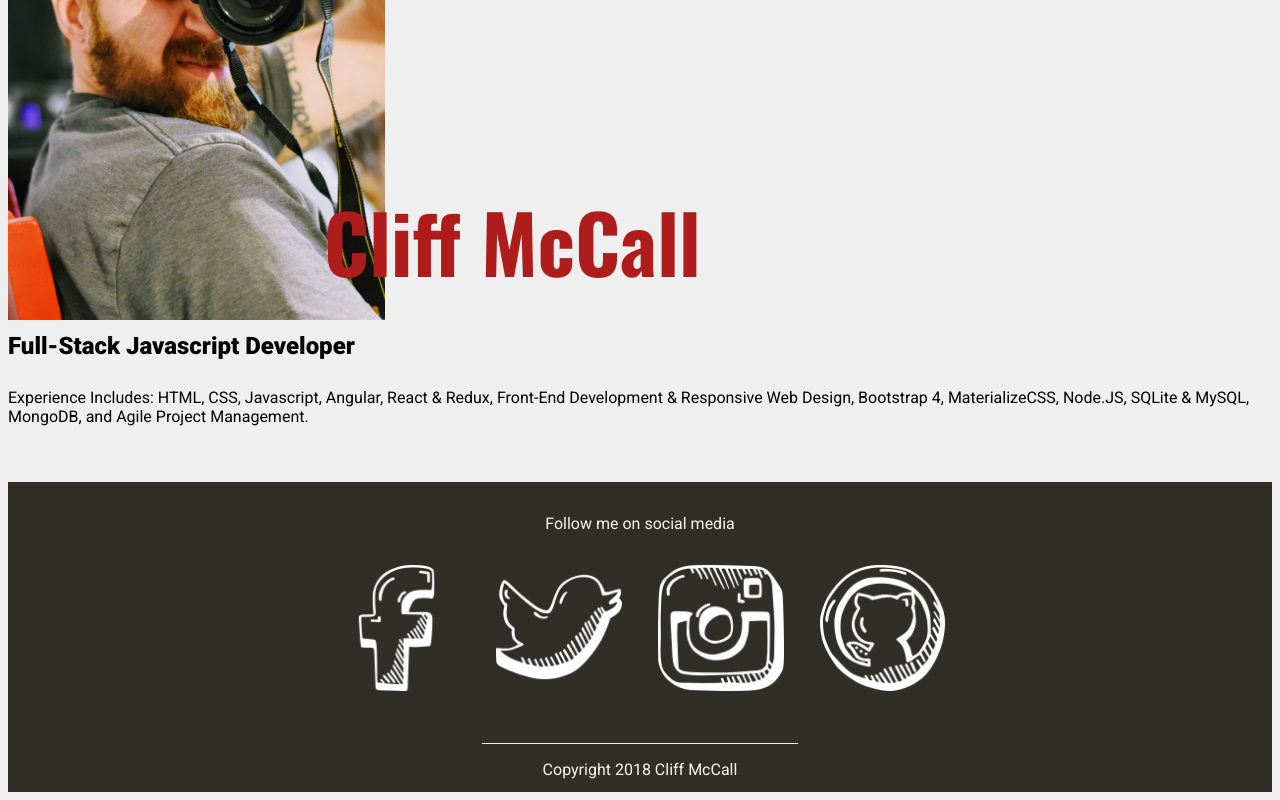
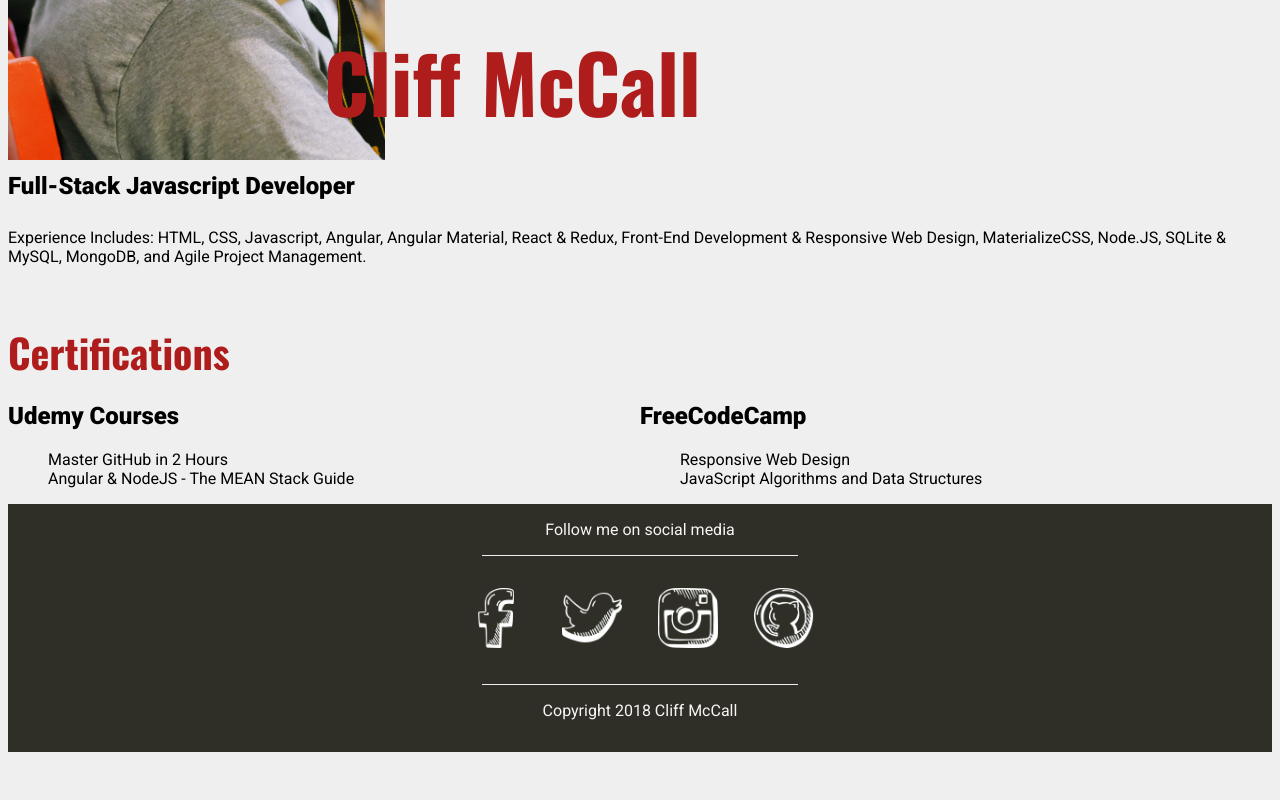
Before and after one commit to cliffmccall1/Cliff-Perosnal, a website: page index.html in a window 1280 px wide. Shown: the part 1214-2014 px from the top of the page. After the commit the page ends 1974 px from the top, so only its background shows below. Drawn offline with nearby package versions, Linux system fonts and the light colour scheme.

Commit message:
added certificates section and cleaned up css

```diff
--- a/index.html
+++ b/index.html
@@ -37,43 +37,51 @@
     <h2 class="about-subtitle">Full-Stack Javascript Developer</h2>
     <div class="about-text">
 
-      <p>Experience Includes: HTML, CSS, Javascript, Angular, React & Redux, Front-End Development & Responsive Web
-        Design,
-        Bootstrap 4, MaterializeCSS, Node.JS, SQLite & MySQL, MongoDB, and Agile Project Management.
+      <p>Experience Includes: HTML, CSS, Javascript, Angular, Angular Material, React & Redux, Front-End Development &
+        Responsive Web
+        Design, MaterializeCSS, Node.JS, SQLite & MySQL, MongoDB, and Agile Project Management.
       </p>
     </div>
   </section>
 
-  <!--
-      <section class="contact">
-        <h1>Contact me</h1>
-        <form action="">
-          <label class="name">Name:
-            <input type="text" id="name">
-          </label>
 
-          <label class="email">Email:
-            <input type="text" id="email">
-          </label>
+  <section class="certifications">
+    <div class="certifications-title">Certifications</div>
+    <div class="row">
+      <div class="col">
+        <h1>Udemy Courses</h1>
+        <ul>
+          <li><a href="https://lh3.googleusercontent.com/RFu83alRYpcLu26gKWJ1Q1LxmOJcYnXN_J2hwOboxHCJML9kHva6DigmMnYOkP6dmRrN9aHEs5_rQL1YS10rMvq09J1TB-ldtOqVCGdQLImXfT6AtsBHLsP-acG5mIRx85CV7PddVg=w2400"
+              target="blank">Master GitHub in 2 Hours</a></li>
+          <li><a href="https://lh3.googleusercontent.com/YFo87FGB0k3IOLkkEdEbngGPbWr1i70Io-C7CtQydYgyhdVZlxu_Zi-ca7l5D5OacDUp_pEjGt8sYIly8f4pzKVaIzYMitQ4EuegKVNTBJD3gCiHuBxFZDqg8UIu6UhlDXvEev0nxw=w2400"
+              target="blank">Angular & NodeJS - The MEAN Stack Guide</a></li>
+        </ul>
+      </div>
+      <div class="col">
+        <h1>FreeCodeCamp</h1>
+        <ul>
+          <li><a href="https://www.freecodecamp.org/certification/cliffmccall1/responsive-web-design" target="blank">Responsive
+              Web
+              Design</a></li>
+          <li><a href="https://www.freecodecamp.org/certification/cliffmccall1/javascript-algorithms-and-data-structures"
+              target="blank">JavaScript
+              Algorithms and Data Structures</a></li>
+        </ul>
+      </div>
+    </div>
 
-          <label class="message">Message:
-            <textarea name="" id="message"></textarea>
-          </label>
-          <input class="button" type="submit" value="Send">
-        </form>
-      </section> -->
+  </section>
 
   <footer>
-    <p>Follow me on social media</p>
+    <div class="footer-title">Follow me on social media</div>
     <div class="social-icons">
-      <a href="https://www.facebook.com/briggsmc"><img src="img/facebook.png" alt="github" class="social-icon"></a>
-      <a href="https://twitter.com/codinLumberjack"><img src="img/twitter.png" alt="twitter" class="social-icon"></a>
-      <a href="https://www.instagram.com/heylumberjack/"><img src="img/instagram.png" alt="instagram" class="social-icon"></a>
-      <a href="https://github.com/cliffmccall1"><img src="img/github.png" alt="github" class="social-icon"></a>
+      <a href="https://www.facebook.com/briggsmc" target="blank"><img src="img/facebook.png" alt="github" class="social-icon"></a>
+      <a href="https://twitter.com/codinLumberjack" target="blank"><img src="img/twitter.png" alt="twitter" class="social-icon"></a>
+      <a href="https://www.instagram.com/heylumberjack/" target="blank"><img src="img/instagram.png" alt="instagram"
+          class="social-icon"></a>
+      <a href="https://github.com/cliffmccall1" target="blank"><img src="img/github.png" alt="github" class="social-icon"></a>
     </div>
     <p class="copyright">Copyright 2018 Cliff McCall</p>
   </footer>
 
-  <!-- Link to stylesheet -->
-  <script src="script.js" type="text/javascript"></script>
 </body>
--- a/stlye.css
+++ b/stlye.css
@@ -17,7 +17,7 @@ body {
   background-image: url(img/welcome.jpg);
   background-size: cover;
   background-position: center;
-  height: 100vh;
+  height: 80vh;
   display: flex;
   align-items: center;
   justify-content: center;
@@ -89,6 +89,7 @@ span {
     grid-column: port / port;
   }
 }
+/* Intro Section */
 .intro {
   display: flex;
   background-color: #2f2f28;
@@ -108,9 +109,25 @@ span {
   flex-direction: column;
   justify-content: center;
 }
-.repositories {
+/* certifications Section */
+.certifications-title {
+  display: block;
+  color: #af1c1c;
+  font-size: 2.5em;
+  font-family: 'Oswald', sans-serif;
+}
+.certifications a {
   text-decoration: none;
+  color: inherit;
 }
+.certifications ul {
+  list-style: none;
+}
+.certifications .row {
+  display: grid;
+  grid-template-columns: repeat(2, 1fr);
+}
+/* Footer Section */
 footer {
   background: #2f2f28;
   padding: 1em 0;
@@ -118,20 +135,21 @@ footer {
   color: #f8f5f2;
   max-width: 100%;
 }
+.footer-title::after {
+  content: '';
+  display: block;
+  height: 1px;
+  background: #f0eff0;
+  margin: 1em auto;
+  width: 25%;
+}
 
 .social-icon {
-  width: 10%;
-  height: 10%;
+  max-width: 60px;
+  max-height: 60px;
   padding: 1em;
 }
 
-.copyright {
-  display: block;
-  height: 1px;
-  background: rgba(#f0eff0, 0.25);
-  margin: 2em auto;
-  width: 100%;
-}
 p.copyright::before {
   content: '';
   display: block;
```
